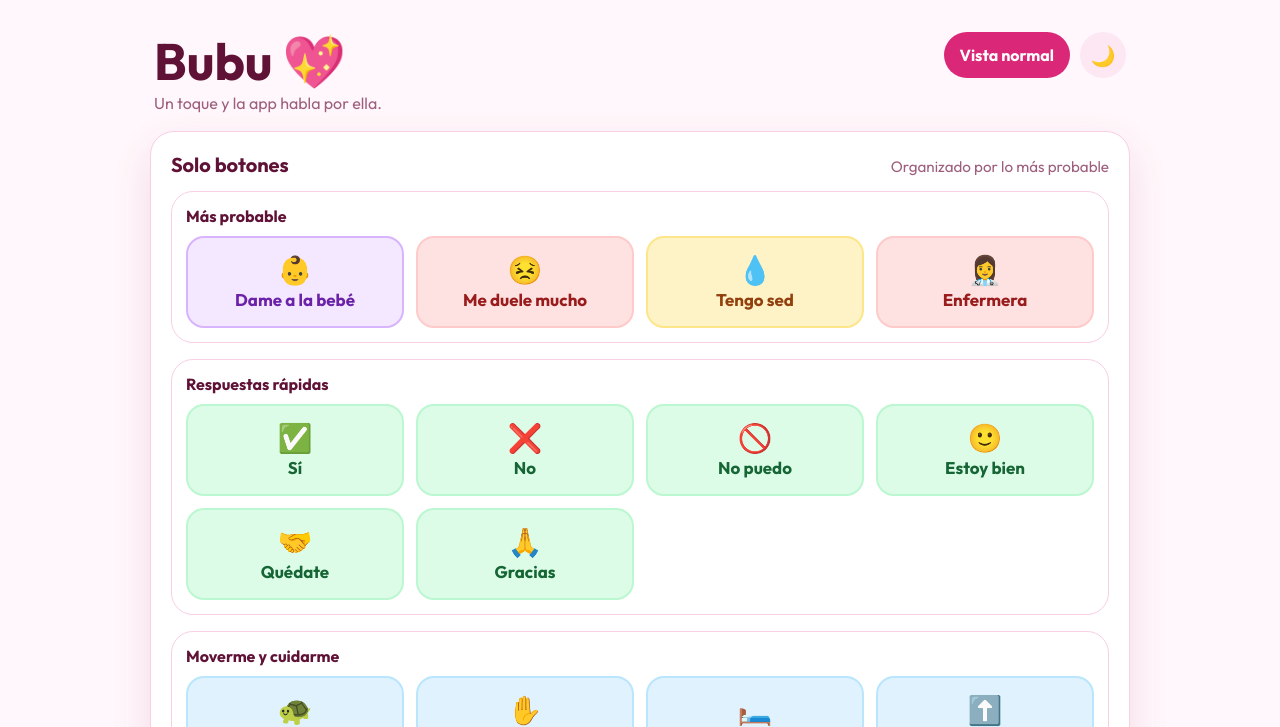
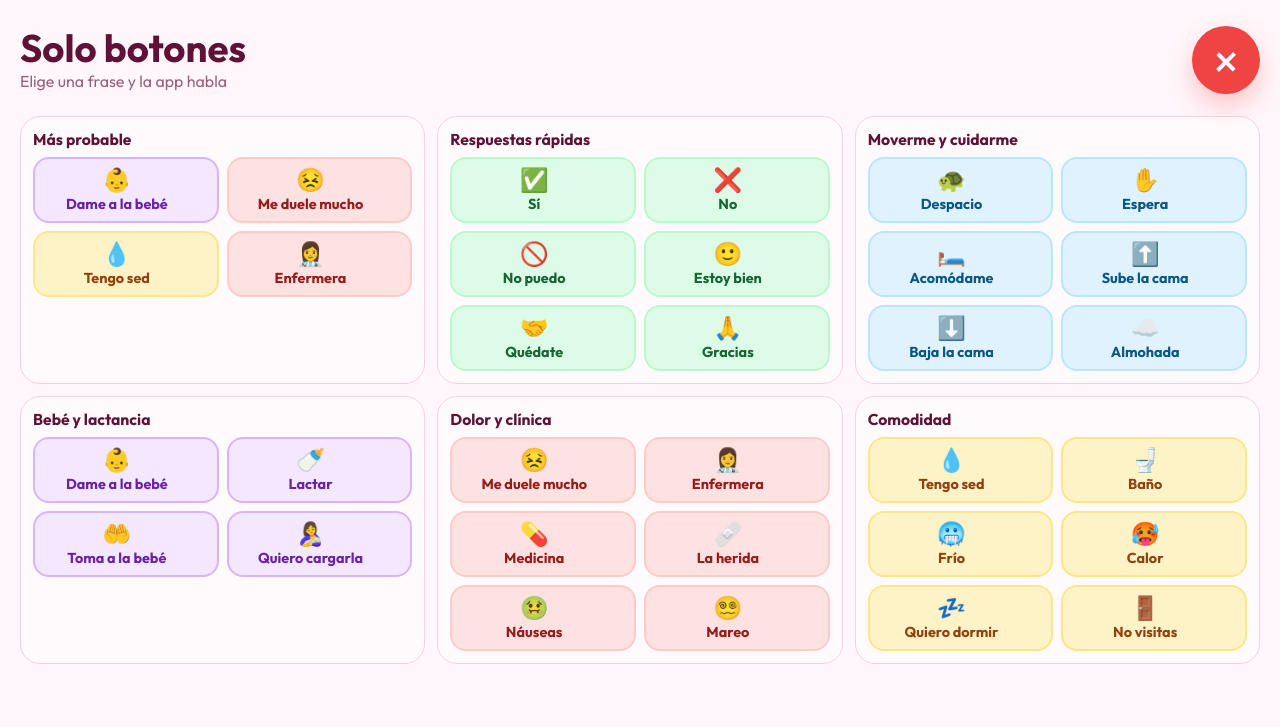
Before and after one commit to AlexanderPrincipeDev/appBubuPregnant, a plain HTML site: page index.html in a window 1280 px wide. Both pictures are taken after a click on the button "Solo botones". Shown: the top 727 px of the page. Drawn offline with Linux system fonts and the light colour scheme.

Commit message:
mejorando UI UX 8

```diff
--- a/index.html
+++ b/index.html
@@ -63,9 +63,12 @@
         </section>
 
         <section id="buttonOnlyView" class="button-only-view hidden" aria-label="Vista solo botones">
-            <div class="section-title-row">
-                <h2>Solo botones</h2>
-                <p>Organizado por lo más probable</p>
+            <div class="zen-header">
+                <div>
+                    <h2>Solo botones</h2>
+                    <p>Elige una frase y la app habla</p>
+                </div>
+                <button id="closeButtonViewBtn" class="zen-close-btn" aria-label="Cerrar vista solo botones">×</button>
             </div>
             <div id="categoryBoard" class="category-board"></div>
         </section>
--- a/script.js
+++ b/script.js
@@ -12,6 +12,7 @@ const nurseBtn = document.getElementById('nurseBtn');
 const whatsappBtn = document.getElementById('whatsappBtn');
 const themeToggle = document.getElementById('themeToggle');
 const buttonViewToggle = document.getElementById('buttonViewToggle');
+const closeButtonViewBtn = document.getElementById('closeButtonViewBtn');
 const priorityGrid = document.getElementById('priorityGrid');
 const commonGrid = document.getElementById('commonGrid');
 const buttonOnlyView = document.getElementById('buttonOnlyView');
@@ -234,9 +235,7 @@ function renderCategoryBoard() {
 function applyButtonOnlyView() {
     document.body.classList.toggle('button-only-mode', isButtonOnlyView);
     buttonOnlyView.classList.toggle('hidden', !isButtonOnlyView);
-    priorityGrid.closest('.priority-section').classList.toggle('hidden', isButtonOnlyView);
-    commonGrid.closest('.quick-section').classList.toggle('hidden', isButtonOnlyView);
-    buttonViewToggle.textContent = isButtonOnlyView ? 'Vista normal' : 'Solo botones';
+    buttonViewToggle.textContent = 'Solo botones';
     localStorage.setItem('bubu_button_view', isButtonOnlyView ? '1' : '0');
 }
 
@@ -262,13 +261,23 @@ resetModal.addEventListener('click', event => {
 });
 
 buttonViewToggle.addEventListener('click', () => {
-    isButtonOnlyView = !isButtonOnlyView;
+    isButtonOnlyView = true;
+    applyButtonOnlyView();
+});
+
+closeButtonViewBtn.addEventListener('click', () => {
+    isButtonOnlyView = false;
     applyButtonOnlyView();
 });
 
 document.addEventListener('keydown', event => {
     if (event.key === 'Escape' && !resetModal.classList.contains('hidden')) {
         closeResetModal();
+    }
+
+    if (event.key === 'Escape' && isButtonOnlyView) {
+        isButtonOnlyView = false;
+        applyButtonOnlyView();
     }
 });
 
--- a/style.css
+++ b/style.css
@@ -233,36 +233,68 @@ textarea:focus {
 }
 
 .button-only-view {
-    padding: 16px;
+    position: fixed;
+    inset: 0;
+    z-index: 40;
+    padding: max(18px, env(safe-area-inset-top)) max(18px, env(safe-area-inset-right)) max(18px, env(safe-area-inset-bottom)) max(18px, env(safe-area-inset-left));
+    overflow-y: auto;
+    background: var(--bg);
+    border: 0;
+    border-radius: 0;
+    box-shadow: none;
 }
 
-.section-title-row {
+body.button-only-mode {
+    overflow: hidden;
+}
+
+.zen-header {
+    position: sticky;
+    top: 0;
+    z-index: 2;
     display: flex;
     justify-content: space-between;
-    align-items: baseline;
-    gap: 14px;
-    margin-bottom: 14px;
+    align-items: center;
+    gap: 16px;
+    margin: -4px 0 14px;
+    padding: 6px 0 12px;
+    background: var(--bg);
 }
 
-.section-title-row h2 {
-    font-size: 1.25rem;
+.zen-header h2 {
+    font-size: clamp(1.7rem, 3vw, 2.4rem);
+    line-height: 1;
 }
 
-.section-title-row p {
+.zen-header p {
     color: var(--muted);
-    font-size: 0.95rem;
+    font-size: 1rem;
+    margin-top: 4px;
+}
+
+.zen-close-btn {
+    width: 68px;
+    height: 68px;
+    border-radius: 50%;
+    background: var(--danger);
+    color: white;
+    font-size: 3rem;
+    line-height: 1;
+    font-weight: 400;
+    flex: 0 0 auto;
+    box-shadow: 0 12px 26px rgba(239, 68, 68, 0.28);
 }
 
 .category-board {
-    display: flex;
-    flex-direction: column;
-    gap: 16px;
+    display: grid;
+    grid-template-columns: 1fr;
+    gap: 12px;
 }
 
 .button-category {
     border: 1px solid var(--border);
-    border-radius: 22px;
-    padding: 14px;
+    border-radius: 20px;
+    padding: 12px;
     background: rgba(255, 255, 255, 0.42);
 }
 
@@ -271,14 +303,14 @@ body.dark-mode .button-category {
 }
 
 .button-category h3 {
-    font-size: 1rem;
-    margin-bottom: 10px;
+    font-size: 0.98rem;
+    margin-bottom: 8px;
 }
 
 .category-grid {
     display: grid;
     grid-template-columns: repeat(2, minmax(0, 1fr));
-    gap: 10px;
+    gap: 8px;
 }
 
 .priority-section {
@@ -409,14 +441,14 @@ body.dark-mode .button-category {
     background: var(--card);
     color: var(--text);
     border: 2px solid var(--border);
-    min-height: 78px;
-    padding: 10px;
-    border-radius: 18px;
+    min-height: 66px;
+    padding: 8px 26px 8px 8px;
+    border-radius: 16px;
     display: flex;
     flex-direction: column;
     align-items: center;
     justify-content: center;
-    gap: 6px;
+    gap: 4px;
 }
 
 .phrase-btn .button-emoji {
@@ -425,8 +457,12 @@ body.dark-mode .button-category {
 }
 
 .category-btn .button-emoji {
-    font-size: 1.75rem;
+    font-size: 1.45rem;
     line-height: 1;
+}
+
+.category-btn .button-label {
+    font-size: 0.9rem;
 }
 
 .count-badge {
@@ -457,9 +493,6 @@ body.dark-mode .button-category {
     color: white;
 }
 
-.button-only-mode .chat-card {
-    display: none;
-}
 
 .quiet-section {
     padding: 16px;
@@ -618,10 +651,7 @@ body.dark-mode .button-category {
     }
 
     .button-only-view {
-        grid-column: 1 / -1;
-        grid-row: 2 / 4;
-        padding: 20px;
-        overflow-y: auto;
+        padding: max(20px, env(safe-area-inset-top)) max(20px, env(safe-area-inset-right)) max(20px, env(safe-area-inset-bottom)) max(20px, env(safe-area-inset-left));
     }
 
     .quiet-section {
@@ -654,12 +684,17 @@ body.dark-mode .button-category {
     }
 
     .category-grid {
-        grid-template-columns: repeat(4, minmax(0, 1fr));
-        gap: 12px;
+        grid-template-columns: repeat(2, minmax(0, 1fr));
+        gap: 8px;
     }
 
     .category-btn {
-        min-height: 92px;
+        min-height: 66px;
+    }
+
+    .category-board {
+        grid-template-columns: repeat(3, minmax(0, 1fr));
+        gap: 12px;
     }
 
     .priority-btn {
@@ -696,9 +731,12 @@ body.dark-mode .button-category {
     .chat-card,
     .priority-section,
     .quick-section,
-    .button-only-view,
     .quiet-section {
         padding: 22px;
+    }
+
+    .button-only-view {
+        padding: max(22px, env(safe-area-inset-top)) max(22px, env(safe-area-inset-right)) max(22px, env(safe-area-inset-bottom)) max(22px, env(safe-area-inset-left));
     }
 
     .common-grid {
@@ -712,8 +750,12 @@ body.dark-mode .button-category {
     }
 
     .category-grid {
-        grid-template-columns: repeat(3, minmax(0, 1fr));
-        gap: 12px;
+        grid-template-columns: repeat(2, minmax(0, 1fr));
+        gap: 8px;
+    }
+
+    .category-board {
+        grid-template-columns: repeat(2, minmax(0, 1fr));
     }
 
     .priority-btn {
@@ -745,6 +787,16 @@ body.dark-mode .button-category {
         grid-template-columns: 1fr 1fr;
     }
 
+    .category-board {
+        grid-template-columns: 1fr;
+    }
+
+    .zen-close-btn {
+        width: 58px;
+        height: 58px;
+        font-size: 2.5rem;
+    }
+
     .help-btn {
         grid-column: auto;
     }
--- a/sw.js
+++ b/sw.js
@@ -1,4 +1,4 @@
-const CACHE_NAME = 'bubu-app-v13-button-only-categories';
+const CACHE_NAME = 'bubu-app-v14-zen-button-view';
 const ASSETS_TO_CACHE = [
     './',
     './index.html',
```
